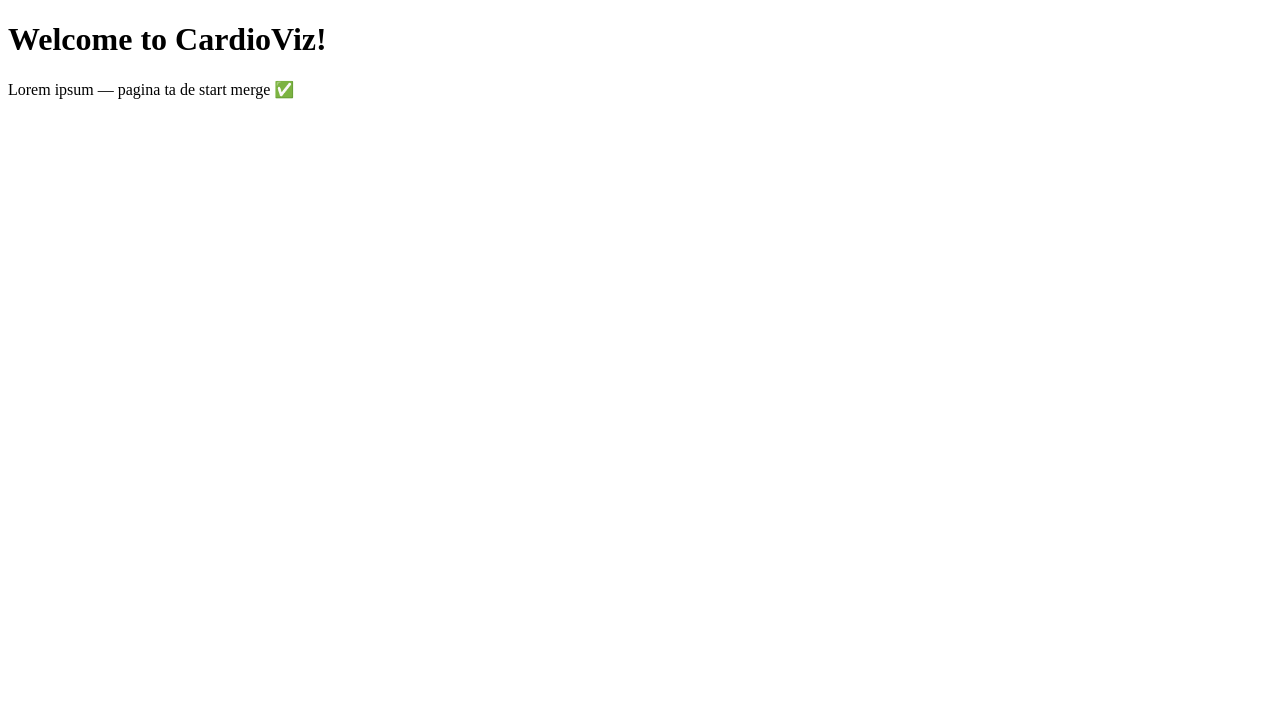
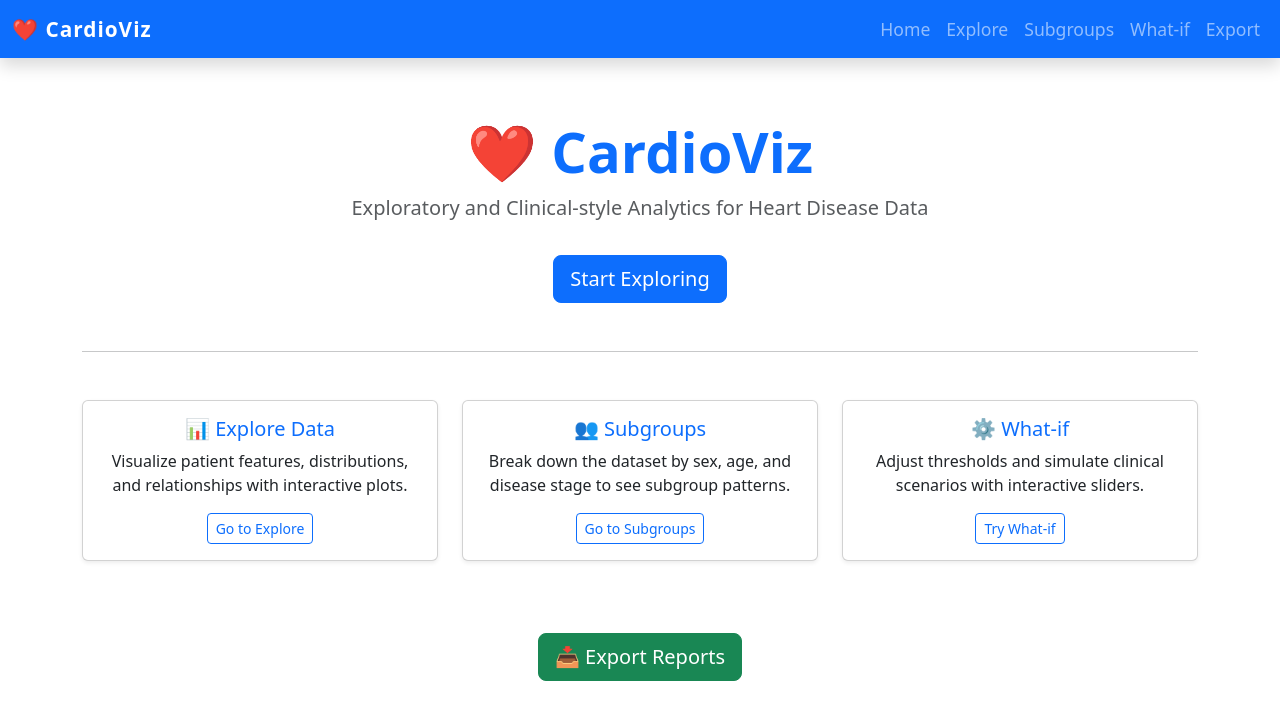
Before and after one commit to Mihai71/CardioViz, a Flask app: page / in a window 1280 px wide. Shown: the top 720 px of the page. Run offline with Flask 3, Linux system fonts and the light colour scheme.

Commit message:
Home page and menu done

```diff
--- a/app/templates/base.html
+++ b/app/templates/base.html
@@ -1,31 +1,58 @@
-<!DOCTYPE html>
+<!doctype html>
 <html lang="en">
 <head>
-  <meta charset="UTF-8">
-  <title>CardioViz Web</title>
+  <meta charset="utf-8">
+  <meta name="viewport" content="width=device-width, initial-scale=1">
+  <title>{% block title %}CardioViz{% endblock %}</title>
   <link href="https://cdn.jsdelivr.net/npm/bootstrap@5.3.0/dist/css/bootstrap.min.css" rel="stylesheet">
+  <style>
+    body {
+      padding-top: 70px; /* ca navbar-ul fix să nu acopere conținutul */
+    }
+    .navbar-brand {
+      font-weight: bold;
+      font-size: 1.3rem;
+      letter-spacing: 1px;
+    }
+    .nav-link {
+      font-size: 1.1rem;
+    }
+  </style>
 </head>
 <body>
-  <nav class="navbar navbar-expand-lg navbar-dark bg-dark">
+
+<nav class="navbar navbar-expand-lg navbar-dark bg-primary fixed-top shadow">
   <div class="container-fluid">
-      <a class="navbar-brand" href="/">CardioViz</a>
-      <button class="navbar-toggler" type="button" data-bs-toggle="collapse" data-bs-target="#navbarNav">
+    <a class="navbar-brand" href="{{ url_for('index') }}">❤️ CardioViz</a>
+    <button class="navbar-toggler" type="button" data-bs-toggle="collapse" data-bs-target="#navbarNav"
+            aria-controls="navbarNav" aria-expanded="false" aria-label="Toggle navigation">
       <span class="navbar-toggler-icon"></span>
     </button>
     <div class="collapse navbar-collapse" id="navbarNav">
-        <ul class="navbar-nav">
-          <li class="nav-item"><a class="nav-link" href="/">Home</a></li>
-          <li class="nav-item"><a class="nav-link" href="/explore">Exploratory</a></li>
-          <li class="nav-item"><a class="nav-link" href="/subgroups">Subgroups</a></li>
-          <li class="nav-item"><a class="nav-link" href="/whatif">What-if</a></li>
-          <li class="nav-item"><a class="nav-link" href="/export">Export</a></li>
+      <ul class="navbar-nav ms-auto">
+        <li class="nav-item">
+          <a class="nav-link" href="{{ url_for('index') }}">Home</a>
+        </li>
+        <li class="nav-item">
+          <a class="nav-link" href="{{ url_for('explore') }}">Explore</a>
+        </li>
+        <li class="nav-item">
+          <a class="nav-link" href="{{ url_for('subgroups') }}">Subgroups</a>
+        </li>
+        <li class="nav-item">
+          <a class="nav-link" href="{{ url_for('whatif') }}">What-if</a>
+        </li>
+        <li class="nav-item">
+          <a class="nav-link" href="{{ url_for('export') }}">Export</a>
+        </li>
       </ul>
     </div>
   </div>
 </nav>
 
-  <div class="container mt-4">
-    {% block content %}{% endblock %}
+<div class="container">
+  {% block content %}
+  {% endblock %}
 </div>
-</body>
-</html>
+
+<script src="https://cdn.jsdel
--- a/app/templates/explore.html
+++ b/app/templates/explore.html
@@ -0,0 +1,6 @@
+{% extends "base.html" %}
+{% block title %}Explore Data{% endblock %}
+{% block content %}
+<h1 class="mb-4">Explore Data</h1>
+<p>Lorem ipsum dolor sit amet, consectetur adipiscing elit. Curabitur vel massa ut urna feugiat tincidunt. Integer sed sapien eu nulla porta facilisis.</p>
+{% endblock %}
--- a/app/templates/export.html
+++ b/app/templates/export.html
@@ -0,0 +1,6 @@
+{% extends "base.html" %}
+{% block title %}Export Reports{% endblock %}
+{% block content %}
+<h1 class="mb-4">Export Reports</h1>
+<p>Lorem ipsum dolor sit amet, consectetur adipiscing elit. Suspendisse id tortor eget nulla feugiat gravida a sit amet neque.</p>
+{% endblock %}
--- a/app/templates/index.html
+++ b/app/templates/index.html
@@ -1,11 +1,47 @@
-<!doctype html>
-<html lang="en">
-<head>
-  <meta charset="utf-8">
-  <title>CardioViz Home</title>
-</head>
-<body>
-  <h1>Welcome to CardioViz!</h1>
-  <p>Lorem ipsum — pagina ta de start merge ✅</p>
-</body>
-</html>
+{% extends "base.html" %}
+
+{% block title %}CardioViz - Home{% endblock %}
+
+{% block content %}
+<div class="text-center my-5">
+  <h1 class="display-4 fw-bold text-primary">❤️ CardioViz</h1>
+  <p class="lead text-muted">Exploratory and Clinical-style Analytics for Heart Disease Data</p>
+  <a href="{{ url_for('explore') }}" class="btn btn-lg btn-primary mt-3">Start Exploring</a>
+</div>
+
+<hr class="my-5">
+
+<div class="row text-center">
+  <div class="col-md-4 mb-4">
+    <div class="card shadow-sm h-100">
+      <div class="card-body">
+        <h5 class="card-title text-primary">📊 Explore Data</h5>
+        <p class="card-text">Visualize patient features, distributions, and relationships with interactive plots.</p>
+        <a href="{{ url_for('explore') }}" class="btn btn-outline-primary btn-sm">Go to Explore</a>
+      </div>
+    </div>
+  </div>
+  <div class="col-md-4 mb-4">
+    <div class="card shadow-sm h-100">
+      <div class="card-body">
+        <h5 class="card-title text-primary">👥 Subgroups</h5>
+        <p class="card-text">Break down the dataset by sex, age, and disease stage to see subgroup patterns.</p>
+        <a href="{{ url_for('subgroups') }}" class="btn btn-outline-primary btn-sm">Go to Subgroups</a>
+      </div>
+    </div>
+  </div>
+  <div class="col-md-4 mb-4">
+    <div class="card shadow-sm h-100">
+      <div class="card-body">
+        <h5 class="card-title text-primary">⚙️ What-if</h5>
+        <p class="card-text">Adjust thresholds and simulate clinical scenarios with interactive sliders.</p>
+        <a href="{{ url_for('whatif') }}" class="btn btn-outline-primary btn-sm">Try What-if</a>
+      </div>
+    </div>
+  </div>
+</div>
+
+<div class="text-center my-5">
+  <a href="{{ url_for('export') }}" class="btn btn-success btn-lg">📥 Export Reports</a>
+</div>
+{% endblock %}
--- a/app/templates/subgroups.html
+++ b/app/templates/subgroups.html
@@ -0,0 +1,6 @@
+{% extends "base.html" %}
+{% block title %}Subgroup Analysis{% endblock %}
+{% block content %}
+<h1 class="mb-4">Subgroups</h1>
+<p>Lorem ipsum dolor sit amet, consectetur adipiscing elit. Nulla facilisi. Morbi malesuada enim in mauris vehicula, sed dictum orci sodales.</p>
+{% endblock %}
--- a/app/templates/whatif.html
+++ b/app/templates/whatif.html
@@ -0,0 +1,6 @@
+{% extends "base.html" %}
+{% block title %}What-if Scenarios{% endblock %}
+{% block content %}
+<h1 class="mb-4">What-if Analysis</h1>
+<p>Lorem ipsum dolor sit amet, consectetur adipiscing elit. Praesent fermentum lorem nec metus varius, vel commodo mi pellentesque.</p>
+{% endblock %}
```
Also changed, not shown: app/routes.py (line endings or trailing spaces). Lines whose indentation alone changed are shown as unchanged.
